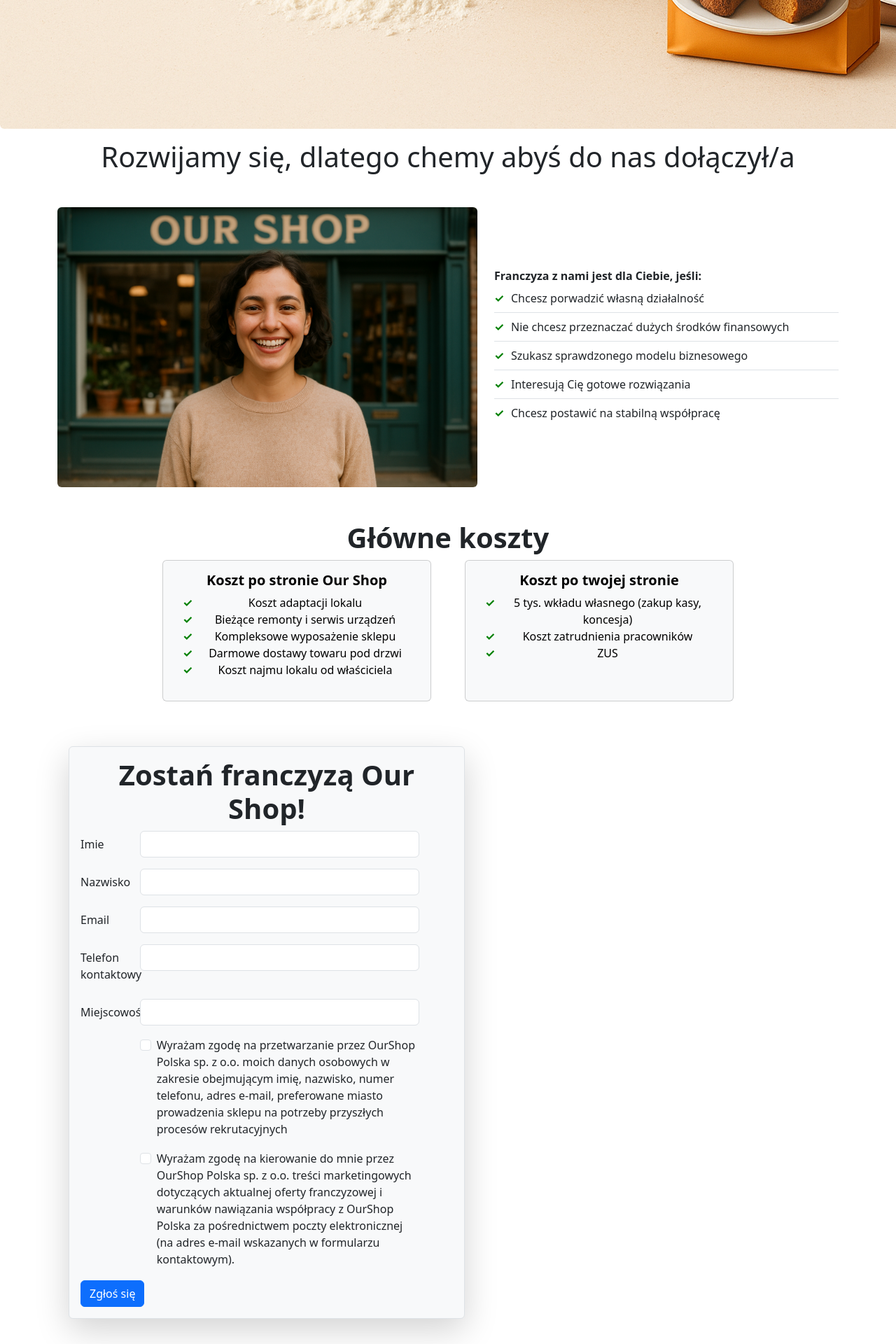
After one commit to CapooGato/A-system-supporting-franchise-operations-management, a Spring Boot app: page /franczyza/o-franczyzie in a window 1280 px wide; the page is wider, and only the part inside the window is pictured. The commit adds this page. Shown: the part 920-2840 px from the top of that part at 70% size. Run offline with Spring Boot 4, Linux system fonts and the light colour scheme.

Commit message:
feat: "o franczyzie" page finished

```diff
--- /dev/null
+++ b/src/main/java/com/example/praca_inzynierska/controllers/FranczyzaController.java
@@ -0,0 +1,19 @@
+package com.example.praca_inzynierska.controllers;
+
+import org.springframework.stereotype.Controller;
+import org.springframework.web.bind.annotation.GetMapping;
+import org.springframework.web.bind.annotation.RequestMapping;
+
+/*
+ * Controller handling "/franczyza/**" endpoints
+ * */
+
+@Controller
+@RequestMapping(value = "/franczyza")
+public class FranczyzaController {
+
+    @GetMapping(value = "/o-franczyzie")
+    public String o_franczyzie(){
+        return "franchisee/o_franczyzie";
+    }
+}
--- /dev/null
+++ b/src/main/resources/static/css/o_franczyzie.css
@@ -0,0 +1,17 @@
+.check-list {
+  list-style: none;      /* usuwa domyślne kropki */
+  padding-left: 0;       /* usuwa domyślne wcięcie */
+}
+
+.check-list li {
+  position: relative;
+  padding-left: 1.5em;   /* odstęp na ptaszka */
+}
+
+.check-list li::before {
+  content: "✓";          /* ptaszek */
+  color: green;          /* zielony kolor */
+  position: absolute;
+  left: 0;               /* ustawienie przed tekstem */
+  font-weight: bold;     /* pogrubienie, żeby wyglądał wyraźniej */
+}
--- a/src/main/resources/templates/fragments/navbar.html
+++ b/src/main/resources/templates/fragments/navbar.html
@@ -28,7 +28,7 @@
                         Franczyza
                     </a>
                     <ul class="dropdown-menu">
-                        <li><a class="dropdown-item" href="#">O franczyzie</a></li>
+                        <li><a class="dropdown-item" th:href="@{/franczyza/o-franczyzie}">O franczyzie</a></li>
                         <li><a class="dropdown-item" href="#">Zostań franczyzobiorcą</a></li>
                         <li><a class="dropdown-item" href="#">Lista dostępnych lokalizacji</a></li>
                         <li><a class="dropdown-item" href="#">Aktualności</a></li>
--- /dev/null
+++ b/src/main/resources/templates/franchisee/o_franczyzie.html
@@ -0,0 +1,150 @@
+<!DOCTYPE html>
+<html xmlns:th="http://www.thymeleaf.org">
+<head th:replace="~{fragments/head :: head('Sklep menu')}">
+</head>
+<link rel="stylesheet" th:href="@{/css/o_franczyzie.css}">
+<body>
+    <nav th:replace="~{fragments/navbar :: upper-navbar}"></nav>
+    <main>
+        <section class="mt-8">
+            <img th:src="@{/images/franczyza/o_franczyzie/franczyza_banner.png}" class="rounded mx-auto d-block">
+        </section>
+        <div class="text-center mt-3">
+            <strong>
+                <h1>Rozwijamy się, dlatego chemy abyś do nas dołączył/a</h1>
+            </strong>
+        </div>
+        <!-- "Why is franchise for you" section -->
+        <section class="my-5">
+            <div class="container">
+                <div class="row align-items-center justify-content-center">
+                    <div class="col">
+                        <img th:src="@{/images/franczyza/o_franczyzie/osoba_our_shop.png}" height="400"
+                             class="rounded float-start">
+                    </div>
+                    <div class="col">
+                        <strong>Franczyza z nami jest dla Ciebie, jeśli: </strong>
+                        <ul class="list-group list-group-flush check-list">
+                            <li class="list-group-item">Chcesz porwadzić własną działalność</li>
+                            <li class="list-group-item">Nie chcesz przeznaczać dużych środków finansowych</li>
+                            <li class="list-group-item">Szukasz sprawdzonego modelu biznesowego</li>
+                            <li class="list-group-item">Interesują Cię gotowe rozwiązania</li>
+                            <li class="list-group-item">Chcesz postawić na stabilną współpracę</li>
+                        </ul>
+                    </div>
+                </div>
+            </div>
+        </section>
+        <!-- Main costs -->
+        <section class="my-5">
+            <div class="container text-center">
+                <h1>
+                    <strong>Główne koszty</strong>
+                </h1>
+                <div class="row justify-content-center gap-5">
+                    <div class="col-6 card text-bg-light mb-3" style="max-width: 24rem;">
+                        <div class="card-body">
+                            <h5 class="card-title"><strong>Koszt po stronie Our Shop</strong></h5>
+                            <ul class="check-list">
+                                <li class="card-text">Koszt adaptacji lokalu</li>
+                                <li class="card-text">Bieżące remonty i serwis urządzeń</li>
+                                <li class="card-text">Kompleksowe wyposażenie sklepu</li>
+                                <li class="card-text">Darmowe dostawy towaru pod drzwi</li>
+                                <li class="card-text">Koszt najmu lokalu od właściciela</li>
+                            </ul>
+                        </div>
+                    </div>
+                    <div class="col-6 card text-bg-light mb-3" style="max-width: 24rem;">
+                        <div class="card-body">
+                            <h5 class="card-title"><strong>Koszt po twojej stronie</strong></h5>
+                            <ul class="check-list">
+                                <li class="card-text">5 tys. wkładu własnego (zakup kasy, koncesja)</li>
+                                <li class="card-text">Koszt zatrudnienia pracowników</li>
+                                <li class="card-text">ZUS</li>
+                            </ul>
+                        </div>
+                    </div>
+                </div>
+            </div>
+        </section>
+        <!-- Form to apply for franchise -->
+        <section class="ms-5 my-5">
+            <div class="container">
+                <div class="row align-items-center justify-content-start g-3">
+                    <div class="border shadow-lg p-3 mb-5 bg-body-tertiary rounded col-md-6">
+                        <h1 class="text-center">
+                            <strong>Zostań franczyzą Our Shop!</strong>
+                        </h1>
+                        <form class="me-5">
+                            <div class="row mb-3">
+                                <label for="inputName" class="col-sm-2 col-form-label">Imie</label>
+                                <div class="col-sm-10">
+                                    <input type="text" class="form-control" id="inputName">
+                                </div>
+                            </div>
+                            <div class="row mb-3">
+                                <label for="inputLastName" class="col-sm-2 col-form-label">Nazwisko</label>
+                                <div class="col-sm-10">
+                                    <input type="text" class="form-control" id="inputLastName">
+                                </div>
+                            </div>
+                            <div class="row mb-3">
+                                <label for="inputEmail" class="col-sm-2 col-form-label">Email</label>
+                                <div class="col-sm-10">
+                                    <input type="email" class="form-control" id="inputEmail">
+                                </div>
+                            </div>
+                            <div class="row mb-3">
+                                <label for="inputPhoneNumber" class="col-sm-2 col-form-label">Telefon kontaktowy</label>
+                                <div class="col-sm-10">
+                                    <input type="text" class="form-control" id="inputPhoneNumber">
+                                </div>
+                            </div>
+                            <div class="row mb-3">
+                                <label for="inputMiejscowosc" class="col-sm-2 col-form-label">Miejscowość</label>
+                                <div class="col-sm-10">
+                                    <input type="text" class="form-control" id="inputMiejscowosc">
+                                </div>
+                            </div>
+                            <div class="row mb-3">
+                                <div class="col-sm-10 offset-sm-2">
+                                    <div class="form-check">
+                                        <input class="form-check-input" type="checkbox" id="zgoda1">
+                                        <label class="form-check-label" for="zgoda1">
+                                            Wyrażam zgodę na przetwarzanie przez OurShop Polska sp. z o.o. moich danych
+                                            osobowych w
+                                            zakresie obejmującym imię, nazwisko, numer telefonu, adres e-mail,
+                                            preferowane
+                                            miasto
+                                            prowadzenia sklepu na potrzeby przyszłych procesów rekrutacyjnych
+                                        </label>
+                                    </div>
+                                </div>
+                            </div>
+                            <div class="row mb-3">
+                                <div class="col-sm-10 offset-sm-2">
+                                    <div class="form-check">
+                                        <input class="form-check-input" type="checkbox" id="zgoda2">
+                                        <label class="form-check-label" for="zgoda2">
+                                            Wyrażam zgodę na kierowanie do mnie przez OurShop Polska sp. z o.o. treści
+                                            marketingowych
+                                            dotyczących aktualnej oferty franczyzowej i warunków nawiązania współpracy z
+                                            OurShop
+                                            Polska za pośrednictwem poczty elektronicznej (na adres e-mail wskazanych w
+                                            formularzu
+                                            kontaktowym).
+                                        </label>
+                                    </div>
+                                </div>
+                            </div>
+                            <button type="submit" class="btn btn-primary">Zgłoś się</button>
+                        </form>
+                    </div>
+                </div>
+            </div>
+        </section>
+    </main>
+    <footer th:replace="~{/fragments/footer}"></footer>
+    <script th:replace="~{fragments/bootstrap_js :: bootstrap_js}"></script>
+</body>
+</html>
```
Also changed, not shown: src/main/resources/static/images/franczyza/o_franczyzie/franczyza_banner.png (added), src/main/resources/static/images/franczyza/o_franczyzie/osoba_our_shop.png (added).
